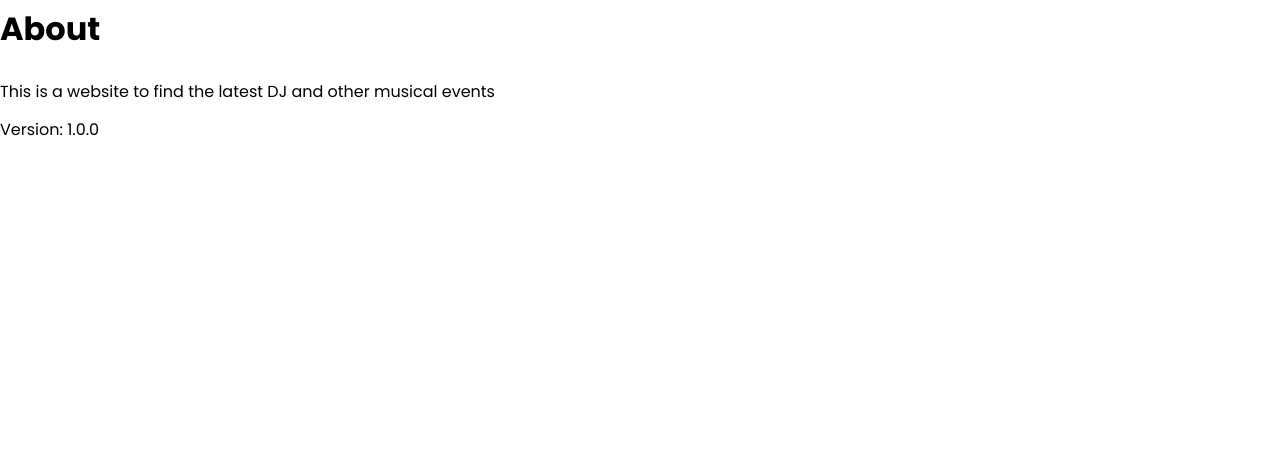
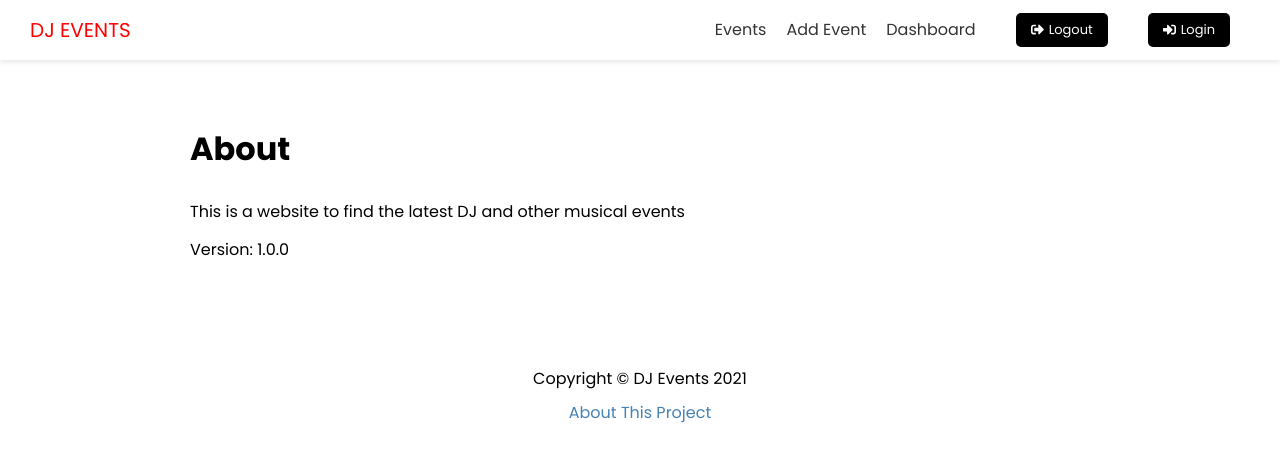
Before and after one commit to shahpreetk/dj-events-frontend, a Next.js app: page /about in a window 1280 px wide. Shown: the top 462 px of the page. Built offline with nearby package versions, Linux system fonts and the light colour scheme.

Commit message:
layout connections

```diff
--- a/pages/about.js
+++ b/pages/about.js
@@ -1,9 +1,11 @@
+import Layout from "../components/Layout";
+
 export default function AboutPage() {
   return (
-    <div>
+    <Layout>
       <h1>About</h1>
       <p>This is a website to find the latest DJ and other musical events</p>
       <p>Version: 1.0.0</p>
-    </div>
+    </Layout>
   );
 }
--- a/pages/events/[slug].js
+++ b/pages/events/[slug].js
@@ -1,7 +1,9 @@
+import Layout from "../../components/Layout";
+
 export default function EventPage() {
   return (
-    <div>
+    <Layout>
       <h1>My Event</h1>
-    </div>
+    </Layout>
   );
 }
--- a/pages/events/add.js
+++ b/pages/events/add.js
@@ -1,7 +1,9 @@
+import Layout from "../../components/Layout";
+
 export default function AddEventPage() {
   return (
-    <div>
+    <Layout title="Add New Event">
       <h1>Add Event</h1>
-    </div>
+    </Layout>
   );
 }
--- a/pages/events/index.js
+++ b/pages/events/index.js
@@ -1,7 +1,9 @@
+import Layout from "../../components/Layout";
+
 export default function EventsPage() {
   return (
-    <div>
+    <Layout>
       <h1>My Events</h1>
-    </div>
+    </Layout>
   );
 }
```
